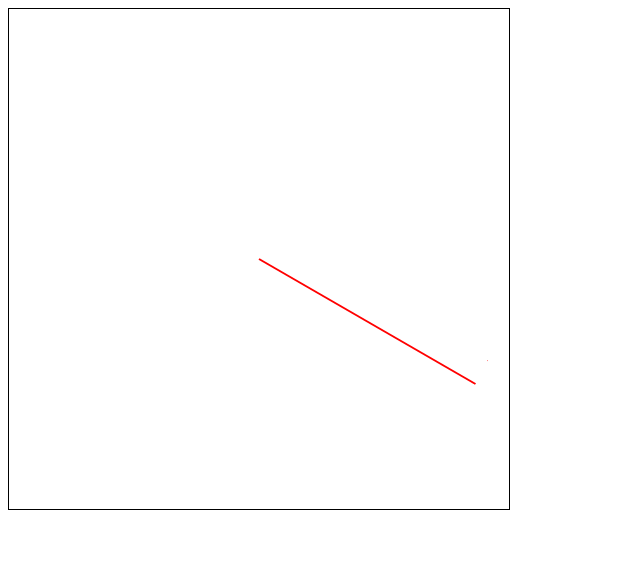
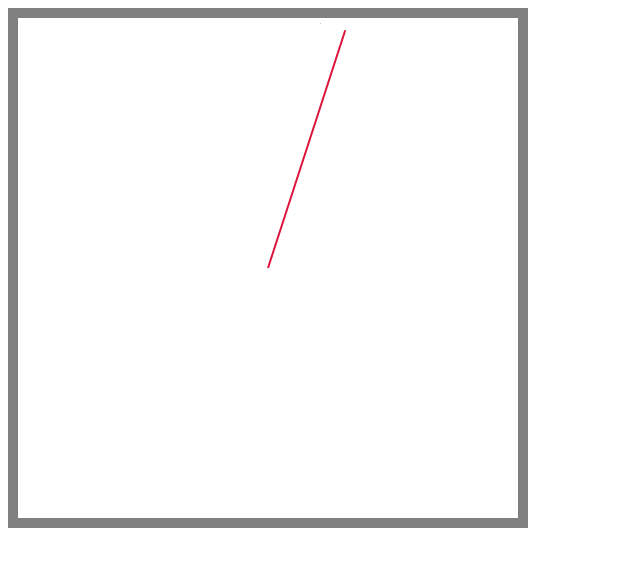
Before and after one commit to cshutchinson/spin, a plain HTML site: page index.html in a window 1280 px wide. Shown: the whole page, without its empty margins (0-640 px from the left). Drawn offline with nearby package versions, Linux system fonts and the light colour scheme.

Commit message:
set seconds function works

```diff
--- a/main.js
+++ b/main.js
@@ -2,33 +2,31 @@ var canvas = document.getElementById("canvas");
 var ctx = canvas.getContext("2d");
 
 
-function draw() {
-  ctx.canvas.width  = window.innerWidth;
-  ctx.canvas.height = window.innerHeight;
+canvasWidth=500;
+canvasHeight=500;
+
+function setSeconds(sec) {
+  // Clear the canvas
+  ctx.clearRect(0, 0, canvasWidth, canvasHeight);
+  ctx.translate(canvasWidth/2, canvasWidth/2);
+  for (var x=1; x<=sec; x++){
+    ctx.rotate(Math.PI / 30);
+  }
+  ctx.translate(-canvasWidth/2, -canvasWidth/2);
+  ctx.fillStyle = "crimson";
+  ctx.fillRect(249, 0, 2, 250);
+  // ctx.save();
 }
 
 function rotate() {
-
-  canvasWidth=500;
-  canvasHeight=500;
-
-  // Clear the canvas
   ctx.clearRect(0, 0, canvasWidth, canvasHeight);
-
-  // Move registration point to the center of the canvas
   ctx.translate(canvasWidth/2, canvasWidth/2);
-
-  // Rotate 1 degree
   ctx.rotate(Math.PI / 30);
-
-  // Move registration point back to the top left corner of canvas
   ctx.translate(-canvasWidth/2, -canvasWidth/2);
-
-  ctx.fillStyle = "red";
-  ctx.fillRect(250, 249, 250, 2);
-  // ctx.fillStyle = "blue";
-  // ctx.fillRect(canvasWidth/4, canvasWidth/2, canvasWidth/2, canvasHeight/40);
-
+  ctx.fillStyle = "crimson";
+  ctx.fillRect(249, 0, 2, 250);
+  // ctx.save();
 }
-
-setInterval(rotate, 1000)
+var sec = 58;
+setSeconds(sec);
+setInterval(rotate, 1000);
--- a/style.css
+++ b/style.css
@@ -1,5 +1,5 @@
 #canvas {
   background-color: white;
-  border: 1px solid black;
+  border: 10px solid gray;
   margin: 0 auto;
 }
```
